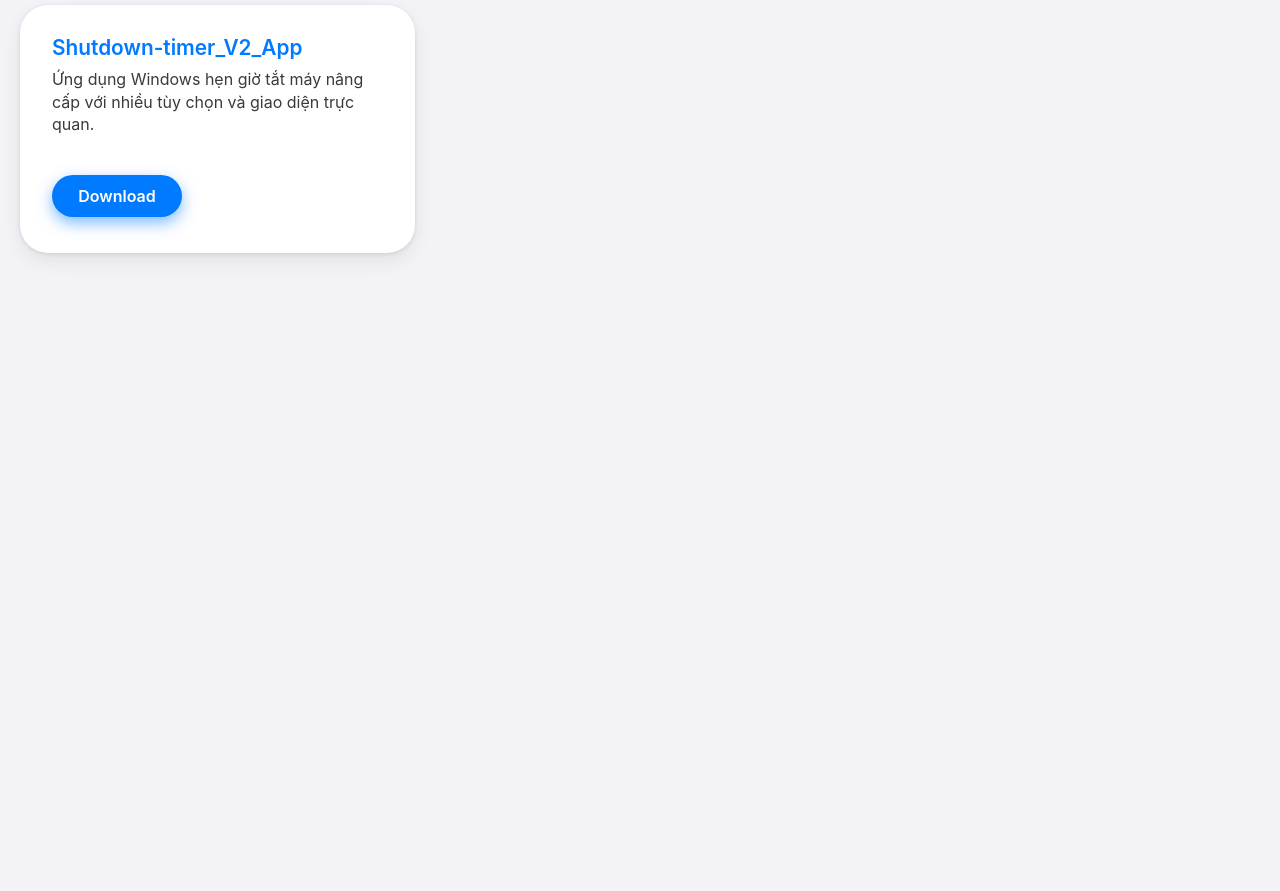
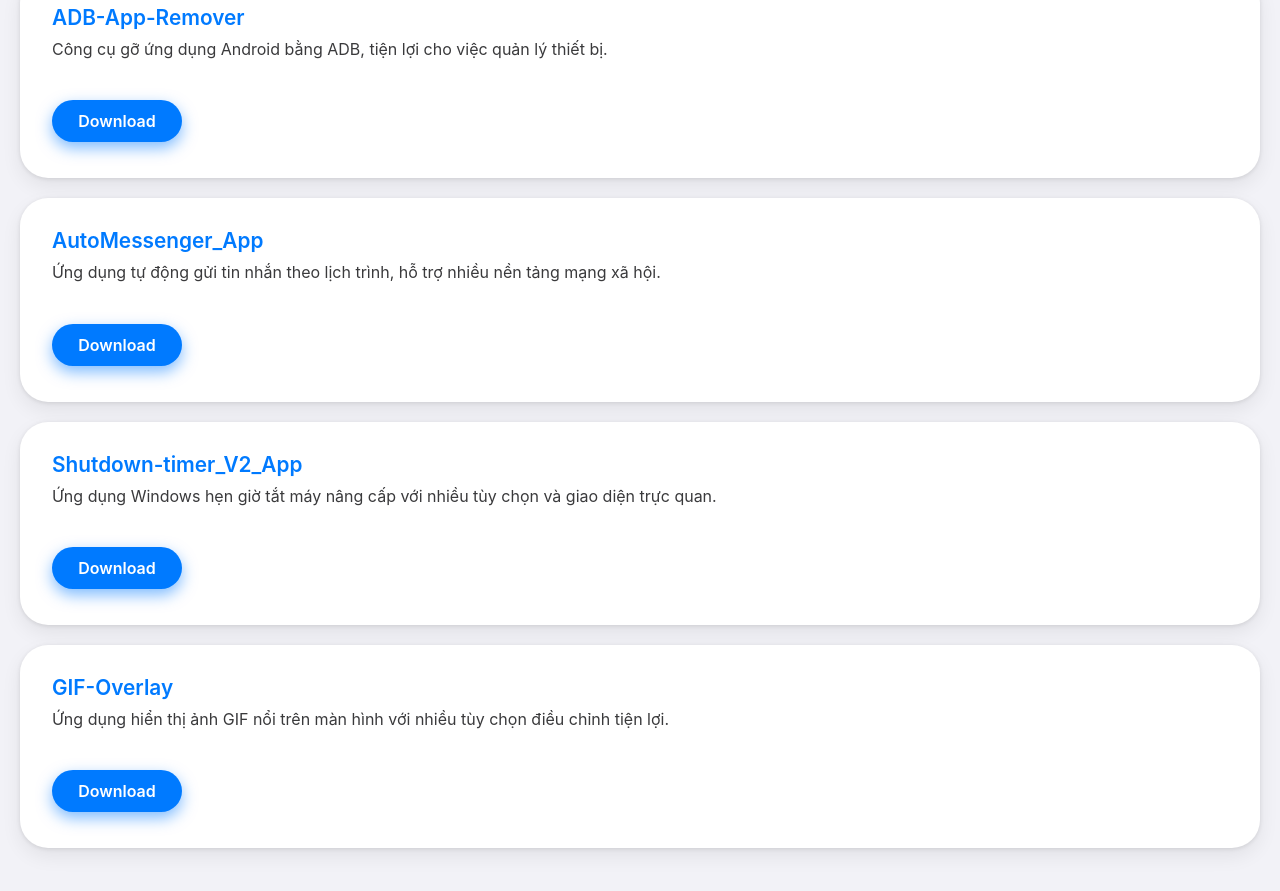
Before and after one commit to DuyNguyen2k6/CV, a plain HTML site: page tools.html in a window 1280 px wide. Shown: the part 1027-1918 px from the top of the page. Before the commit the page ends 1326 px from the top, so only its background shows below. Drawn offline with Linux system fonts and the light colour scheme; a web font is replaced by a local one.

Commit message:
Add files via upload

```diff
--- a/tools.html
+++ b/tools.html
@@ -315,9 +315,17 @@
       --tooltip-width: 100px;
     }
   }
+
+  /* MỚI: Dạng danh sách cho Python Apps */
+  ul.tools-list-listview {
+    display: block; /* không grid nữa */
+    padding-left: 0;
+  }
+  ul.tools-list-listview li {
+    margin-bottom: 20px;
+  }
 </style>
 </head>
-<body>
 <body>
 
 <nav style="margin-bottom: 30px; text-align: center;">
@@ -335,9 +343,6 @@
   onmouseout="this.style.backgroundColor=''; this.style.color='#007aff';"
   >← Về trang cá nhân</a>
 </nav>
-
-<!-- Phần còn lại giữ nguyên như hiện tại -->
-
 
 <section>
   <div class="category">Chrome Extensions</div>
@@ -420,7 +425,7 @@
 
 <section>
   <div class="category">Ứng dụng Python trên GitHub</div>
-  <ul class="tools-list">
+  <ul class="tools-list tools-list-listview">
     <li>
       <div class="tool-info">
         <a class="tool-link" href="https://github.com/DuyNguyen2k6/PyDeploy_App" target="_blank" rel="noopener noreferrer">PyDeploy_App </a>
@@ -449,7 +454,6 @@
         </div>
       </a>
     </li>
-    <!-- Mới thêm -->
     <li>
       <div class="tool-info">
         <a class="tool-link" href="https://github.com/DuyNguyen2k6/AutoMessenger_App" target="_blank" rel="noopener noreferrer">AutoMessenger_App </a>
@@ -478,9 +482,25 @@
         </div>
       </a>
     </li>
+
+    <!-- Mục mới thêm -->
+    <li>
+      <div class="tool-info">
+        <a class="tool-link" href="https://github.com/DuyNguyen2k6/GIF-Overlay" target="_blank" rel="noopener noreferrer">GIF-Overlay</a>
+        <p class="tool-desc">Ứng dụng hiển thị ảnh GIF nổi trên màn hình với nhiều tùy chọn điều chỉnh tiện lợi.</p>
+      </div>
+      <a href="https://github.com/DuyNguyen2k6/GIF-Overlay" target="_blank" rel="noopener noreferrer" class="button" data-tooltip="Khoảng 5Mb" aria-label="Download GIF-Overlay">
+        <div class="button-wrapper">
+          <div class="text">Download</div>
+          <span class="icon" aria-hidden="true">
+            <svg xmlns="http://www.w3.org/2000/svg" role="img" viewBox="0 0 24 24" fill="none" stroke="currentColor" stroke-linecap="round" stroke-linejoin="round" stroke-width="2"><path d="M12 15V3m0 12l-4-4m4 4l4-4M2 17l.621 2.485A2 2 0 0 0 4.561 21h14.878a2 2 0 0 0 1.94-1.515L22 17"/></svg>
+          </span>
+        </div>
+      </a>
+    </li>
+
   </ul>
 </section>
 
 </body>
-
 </html>
```
